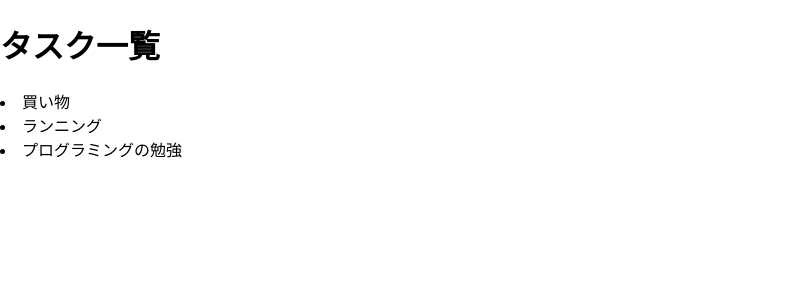
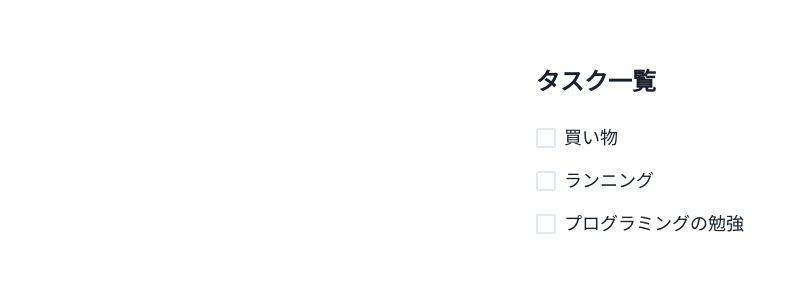
Before and after one commit to t-hirata74/react-rails-todo-frontend, a React (Create React App) app: page / in a window 1280 px wide. Shown: the top 300 px of the page, without its empty margins (0-807 px from the left). Built offline with nearby package versions, Linux system fonts and the light colour scheme.

Commit message:
chakraUIを使ってTaskコンポーネントを作成

```diff
--- a/src/App.js
+++ b/src/App.js
@@ -1,14 +1,25 @@
-import Task from './component/Task';
+import Task from "./component/Task";
+import { Center, Box, CheckboxGroup, Text } from "@chakra-ui/react";
 
 const App = () => {
   return (
-    <>
-      <h1>タスク一覧</h1>
-      <Task name="買い物" />
-      <Task name="ランニング" />
-      <Task name="プログラミングの勉強" />
-    </>
+    <Box mt="64px">
+      <Center>
+        <Box>
+          <Box mb="24px">
+            <Text fontSize="24px" fontWeight="bold">
+              タスク一覧
+            </Text>
+          </Box>
+          <CheckboxGroup>
+            <Task name="買い物" />
+            <Task name="ランニング" />
+            <Task name="プログラミングの勉強" />
+          </CheckboxGroup>
+        </Box>
+      </Center>
+    </Box>
   );
-}
+};
 
 export default App;
--- a/src/component/Task.jsx
+++ b/src/component/Task.jsx
@@ -1,7 +1,13 @@
+import { Checkbox, Box, Text } from "@chakra-ui/react";
+
 const Task = (props) => {
   return (
-    <li>{props.name}</li>
-  )
-}
+    <Box mb="16px">
+      <Checkbox colorScheme="blue" size="lg">
+        <Text>{props.name}</Text>
+      </Checkbox>
+    </Box>
+  );
+};
 
-export default Task
+export default Task;
--- a/src/index.js
+++ b/src/index.js
@@ -3,11 +3,14 @@ import ReactDOM from 'react-dom/client';
 import './index.css';
 import App from './App';
 import reportWebVitals from './reportWebVitals';
+import { ChakraProvider } from "@chakra-ui/react";
 
 const root = ReactDOM.createRoot(document.getElementById('root'));
 root.render(
   <React.StrictMode>
+    <ChakraProvider>
     <App />
+    </ChakraProvider>
   </React.StrictMode>
 );
 
```
